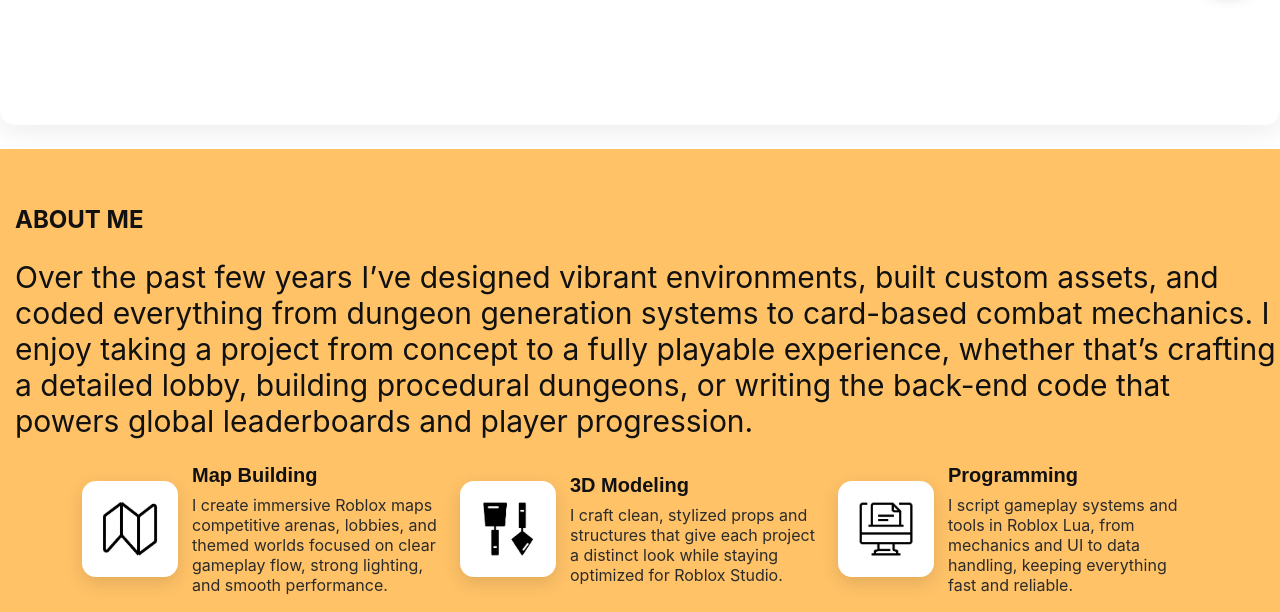
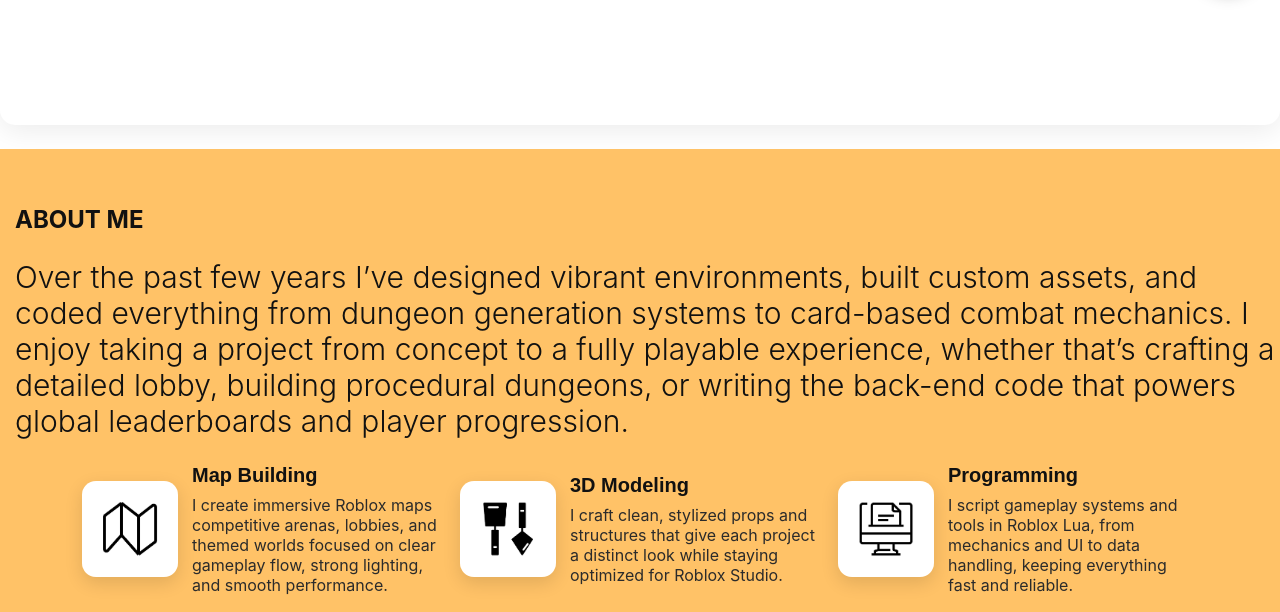
Before and after one commit to whythefuckiseverynametaken/my-portfolio, a plain HTML site: page index.html in a window 1280 px wide. Shown: the part 611-1223 px from the top of the page. Drawn offline with Linux system fonts and the light colour scheme.

Commit message:
Update siteStyle.css

```diff
--- a/siteStyle.css
+++ b/siteStyle.css
@@ -134,7 +134,7 @@
 
 
 .section-text-side {margin-left: 15px;}
-.about-me-depth-text {margin-left: 15px; font-weight: 400; font-size: 30px;}
+.about-me-depth-text {margin-left: 15px; font-weight: 300; font-size: 30px;}
 .fun-facts-text {text-align: center;}
 
 /* Process block: make the images small and consistent and text beside them */
```
